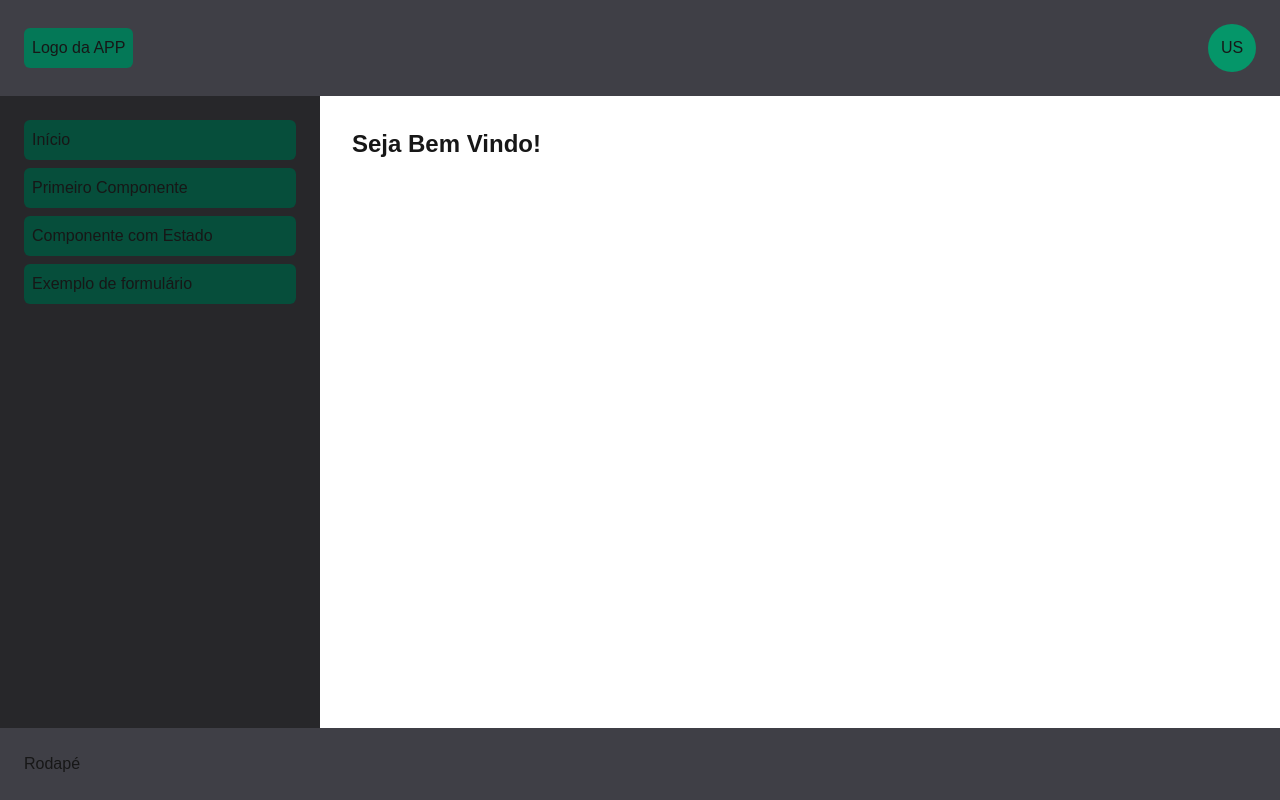
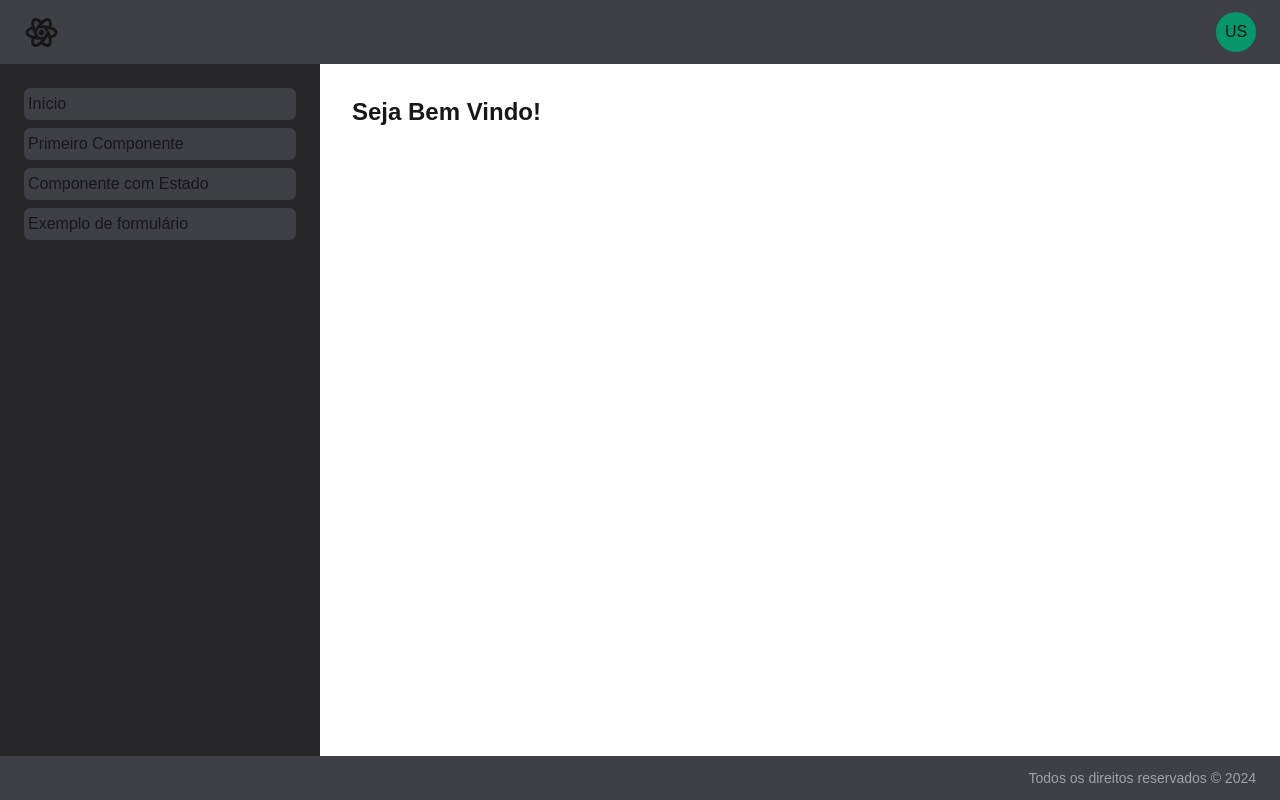
Before and after one commit to joaowatanabe/projeto-react, a Next.js app: page / in a window 1280 px wide. Built offline with nearby package versions, Linux system fonts and the light colour scheme.

Commit message:
Logo cabeçalho

```diff
--- a/package.json
+++ b/package.json
@@ -9,8 +9,10 @@
     "lint": "next lint"
   },
   "dependencies": {
+    "@tabler/icons": "^3.17.0",
+    "@tabler/icons-react": "^3.17.0",
     "next": "14.2.13",
-    "react": "^18",
+    "react": "^18.3.1",
     "react-dom": "^18"
   },
   "devDependencies": {
--- a/src/components/template/Cabecalho.tsx
+++ b/src/components/template/Cabecalho.tsx
@@ -1,10 +1,14 @@
+import { IconBrandReact } from "@tabler/icons-react";
+
 export default function Cabecalho() {
   return (
-    <header className="flex justify-between items-center bg-zinc-700 p-6">
-      <span className="bg-emerald-700 rounded-md p-2">Logo da APP</span>
-      <div className="bg-emerald-600 w-12 h-12 rounded-full flex justify-center items-center">
+    <header className="flex justify-between items-center bg-zinc-700 px-6 py-3">
+      <div>
+        <IconBrandReact size={35}/>
+      </div>
+      <div className="bg-emerald-600 w-10 h-10 rounded-full flex justify-center items-center">
         US
       </div>
     </header>
-  )
+  );
 }
--- a/src/components/template/Menu.tsx
+++ b/src/components/template/Menu.tsx
@@ -4,10 +4,10 @@ export default function Menu() {
   return (
     <aside className="w-80 bg-zinc-800 p-6">
       <nav className="flex flex-col gap-2">
-        <Link className="bg-emerald-900 p-2 rounded-md" href='/'>Início</Link>
-        <Link className="bg-emerald-900 p-2 rounded-md" href='/primeiro'>Primeiro Componente</Link>
-        <Link className="bg-emerald-900 p-2 rounded-md" href='/contador'>Componente com Estado</Link>
-        <Link className="bg-emerald-900 p-2 rounded-md" href='/formulario'>Exemplo de formulário</Link>
+        <Link className="bg-zinc-700 p-1 rounded-md" href='/'>Início</Link>
+        <Link className="bg-zinc-700 p-1 rounded-md" href='/primeiro'>Primeiro Componente</Link>
+        <Link className="bg-zinc-700 p-1 rounded-md" href='/contador'>Componente com Estado</Link>
+        <Link className="bg-zinc-700 p-1 rounded-md" href='/formulario'>Exemplo de formulário</Link>
       </nav>
     </aside>
   )
--- a/src/components/template/Rodape.tsx
+++ b/src/components/template/Rodape.tsx
@@ -1,7 +1,9 @@
 export default function Rodape() {
   return (
-    <footer className="bg-zinc-700 p-6">
-      <span>Rodapé</span>
+    <footer className="flex justify-end bg-zinc-700 px-6 py-3">
+      <span className="text-zinc-400 text-sm">
+        Todos os direitos reservados &copy; {new Date().getFullYear()}{" "}
+      </span>
     </footer>
-  )
+  );
 }
```
Also changed, not shown: 1 other file (tests, documents, lock files or other folders).
